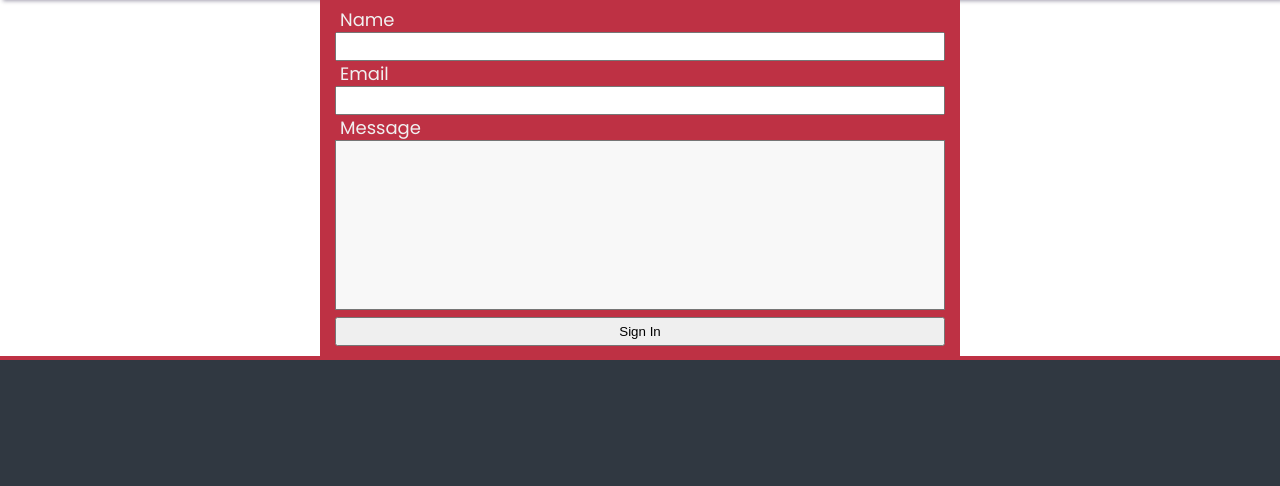
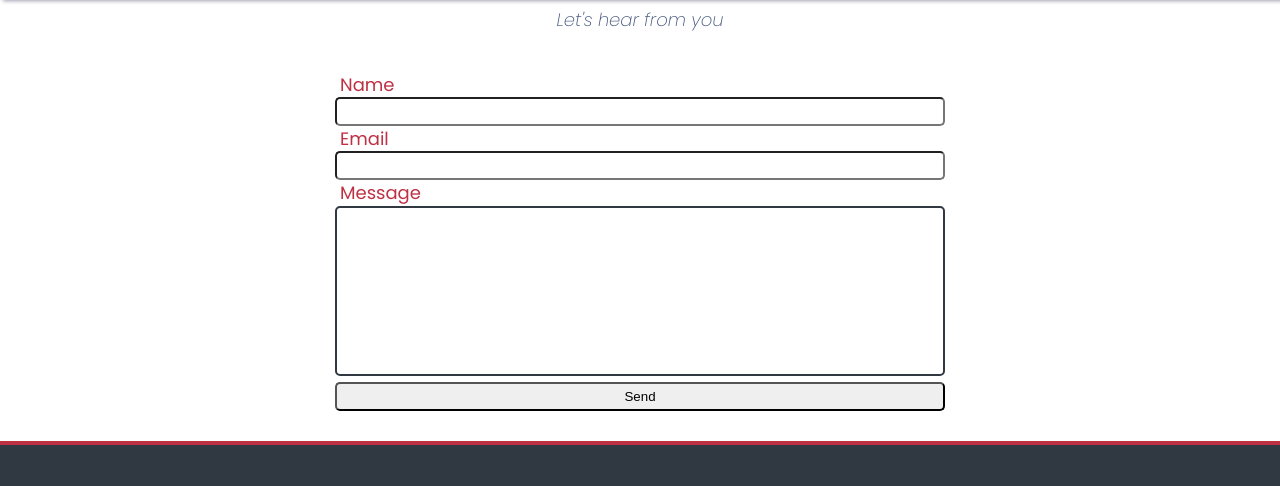
Before and after one commit to cleargoaldigital/zuri_web, a plain HTML site: page contact.html in a window 1280 px wide. Shown: the part 74-560 px from the top of the page. Drawn offline with Linux system fonts and the light colour scheme.

```diff
--- a/contact.html
+++ b/contact.html
@@ -26,6 +26,8 @@
 
   <main>
 
+    <p>Let's hear from you</p>
+
     <div class="main_contact">
       <form action="" id="contact_form">
 
@@ -38,7 +40,7 @@
         <label for="email">Message</label>
         <textarea></textarea>
 
-        <button type="submit">Sign In</button>
+        <button type="submit">Send</button>
       </form>
     </div>
 
--- a/style.css
+++ b/style.css
@@ -396,11 +396,15 @@ span.signup{
   padding: 1.4rem 2.4rem;
 }
 
+.main_contact{
+  padding: 20px 0;
+}
 .main_contact form{
   width: 50%;
   margin: auto;
-  background: var(--main-red);
+  color: var(--main-red);
   display: block;
+  border-radius: 5px;
 }
 
 #contact_form{
@@ -411,14 +415,15 @@ span.signup{
 #contact_form label, #contact_form input, #contact_form button{
   width: 100%;
   padding: 5px;
+  border-radius: 5px;
 }
 
 #contact_form textarea{
   width: 100%;
   height: 170px;
   padding: 12px 20px;
-  box-sizing: border-box;
-  background-color: #f8f8f8;
   font-size: 16px;
   resize: none;
+  border: 2px solid var(--main-gray);
+  border-radius: 5px;
 }
```
Also changed, not shown: index.html (+1 -1 lines).
